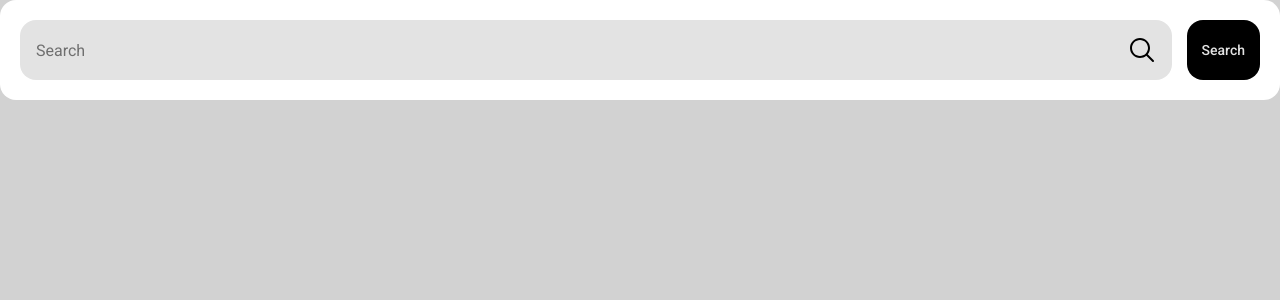
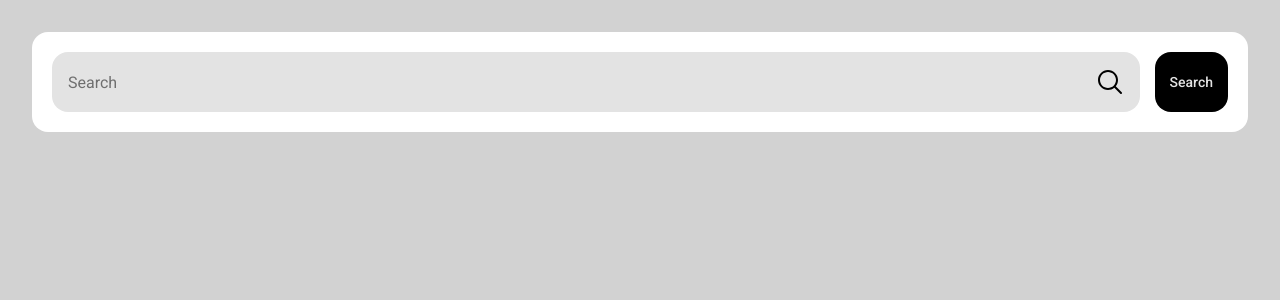
Before and after one commit to Marina-Golovanova/react-components-2023, a React app: page / in a window 1280 px wide. Shown: the top 300 px of the page. Built offline with nearby package versions, Linux system fonts and the light colour scheme.

Commit message:
feat: add layout

```diff
--- a/src/app/App.tsx
+++ b/src/app/App.tsx
@@ -1,4 +1,5 @@
 import React from "react";
+import Layout from "../shared/ui/layout/Layout";
 import InputSearch from "../shared/ui/input-search/InputSearch";
 
 import "./styles/root.scss";
@@ -6,9 +7,9 @@ import "./styles/root.scss";
 export default class App extends React.Component {
   render() {
     return (
-      <>
+      <Layout>
         <InputSearch placeholder="Search" onSearch={(value) => {}} />
-      </>
+      </Layout>
     );
   }
 }
--- /dev/null
+++ b/src/shared/ui/layout/Layout.tsx
@@ -0,0 +1,9 @@
+import React from "react";
+
+import styles from "./layout.module.scss";
+
+export default class Layout extends React.Component<React.PropsWithChildren> {
+  render() {
+    return <div className={styles.layout}>{this.props.children}</div>;
+  }
+}
--- /dev/null
+++ b/src/shared/ui/layout/layout.module.scss
@@ -0,0 +1,5 @@
+.layout {
+  width: 100%;
+  min-height: 100%;
+  padding: 32px;
+}
--- a/webpack.config.js
+++ b/webpack.config.js
@@ -21,12 +21,7 @@ module.exports = {
       },
       {
         test: /\.(sass|css|scss)$/,
-        use: [
-          "style-loader",
-          //   "css-modules-typescript-loader",
-          "css-loader",
-          "sass-loader",
-        ],
+        use: ["style-loader", "css-loader", "sass-loader"],
       },
     ],
   },
```
